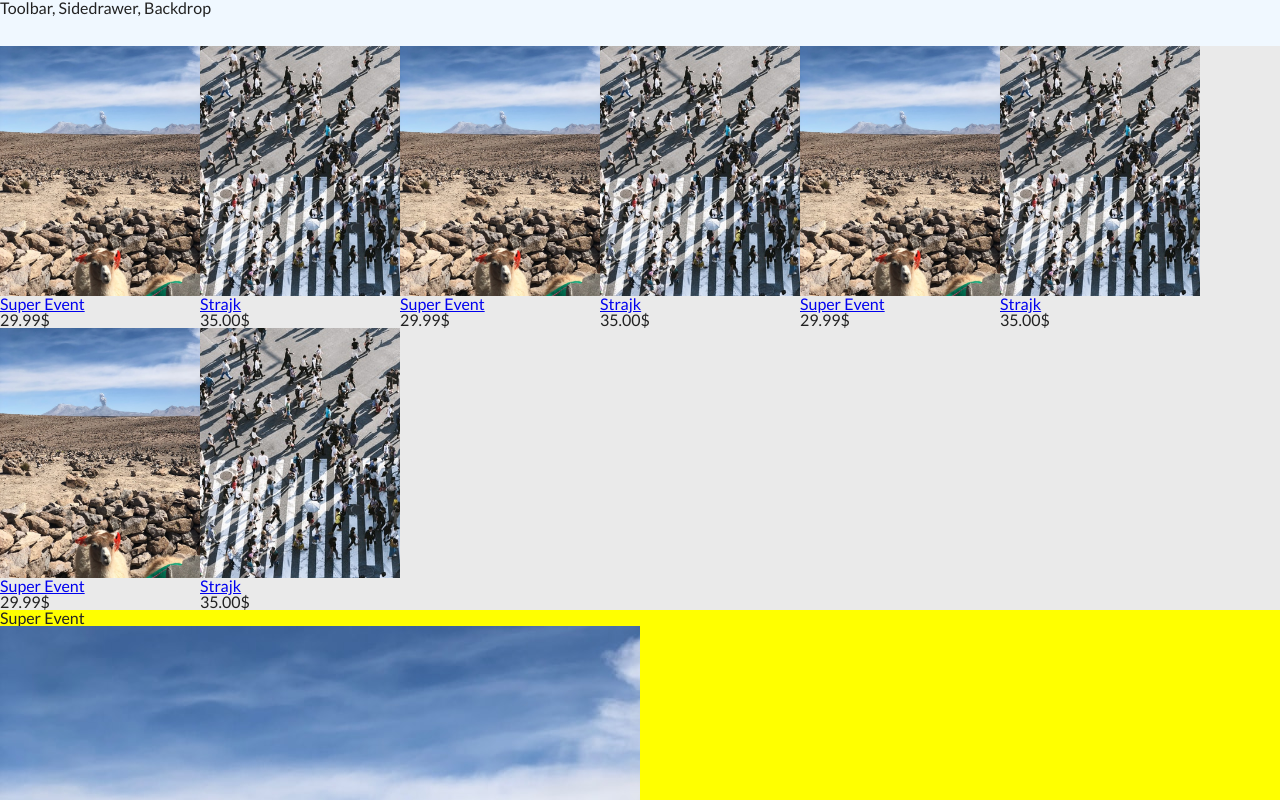
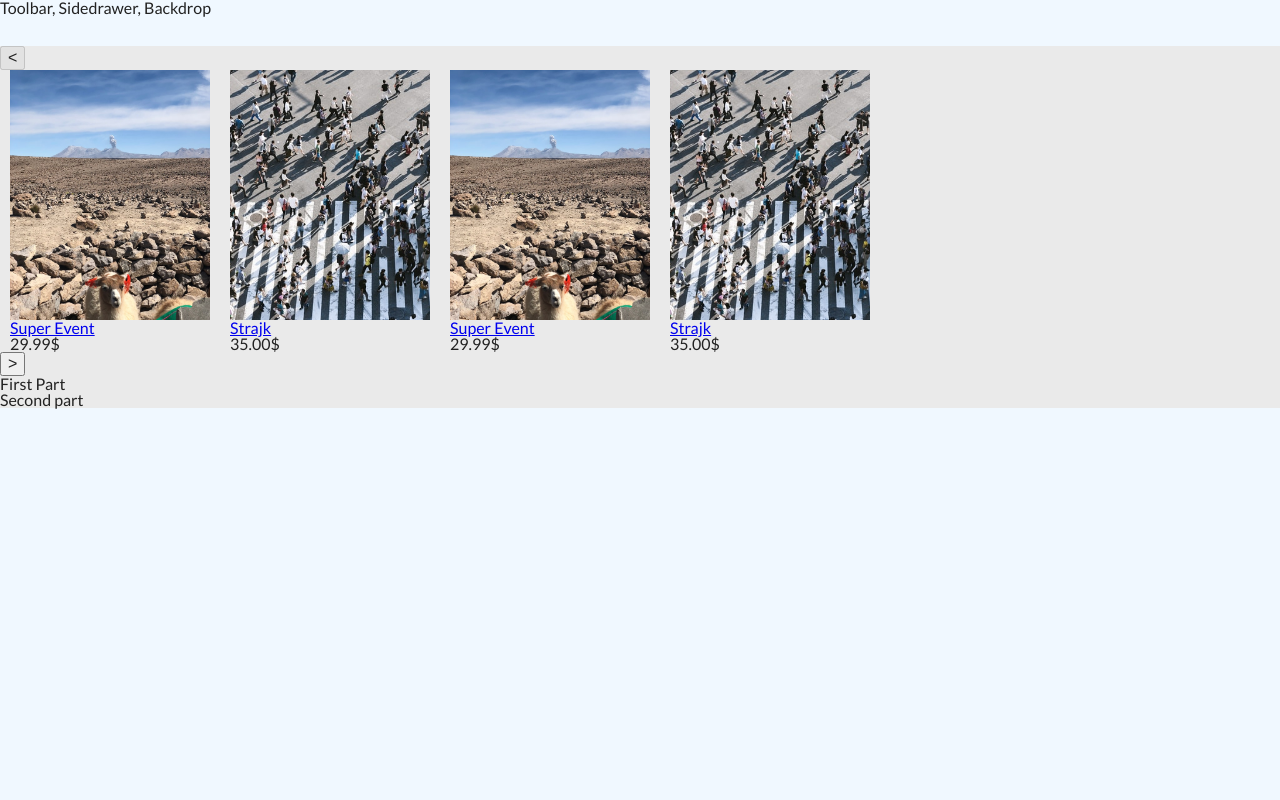
Before and after one commit to tomaszduda1990/course-project, a React (Create React App) app: page / in a window 1280 px wide. Shown: the top 800 px of the page. Built offline with nearby package versions, Linux system fonts and the light colour scheme.

Commit message:
added simple carousel to event list

```diff
--- a/src/components/Event/EventListItem.module.css
+++ b/src/components/Event/EventListItem.module.css
@@ -1,5 +1,9 @@
 .Class {
     font-size: 15px;
+}
+
+li {
+    margin: 0 10px;
 }
 
 .ImgContainer {
--- a/src/containers/EventListContainer/EventListContainer.js
+++ b/src/containers/EventListContainer/EventListContainer.js
@@ -14,7 +14,7 @@ const events = [
         date: "20.10.2020",
         description: "Lorem ipsum dolor sit amet, consectetur adipisicing elit. Corporis culpa cupiditate dignissimos dolor, doloribus eius enim illum ipsum iusto laboriosam libero maxime, nulla porro quasi quia suscipit tempore voluptas, voluptatibus?",
         price: 29.99,
-            imgUrl: goatImg
+        imgUrl: goatImg
     },
     {
         id: 51231123,
@@ -82,15 +82,34 @@ const events = [
 ];
 
 class EventListContainer extends React.Component {
-    render(){
+    state = {
+        listPosition: 0
+    }
+
+    nextItemHandler = () => {
+        console.log(events.length)
+        if(this.state.listPosition+ 4 > 0){
+            this.setState({listPosition: this.state.listPosition - 1});
+        }
+
+    }
+    prevItemHandler = () => {
+        if(this.state.listPosition) {
+            this.setState({listPosition: this.state.listPosition + 1});
+        }
+    }
+
+    render() {
         return (
-            <div>
-                <ul className={classes.List}>
-                    {events.map(event => <Event key={event.id + Math.random()} {...event} />)}
-                </ul>
-                <EventDetails {...events[0]} />
-            </div>
-
+            <>
+                <button onClick={this.prevItemHandler} disabled={this.state.listPosition === 0}>&lt;</button>
+                <div className={classes.ListContainer}>
+                    <ul className={classes.List} style={{transform: `translateX(${this.state.listPosition * 220}px)`}}>
+                        {events.map(event => <Event key={event.id + Math.random()} {...event} />)}
+                    </ul>
+                </div>
+                <button onClick={this.nextItemHandler}>&gt;</button>
+            </>
         )
     }
 }
--- a/src/containers/EventListContainer/EventListContainer.module.css
+++ b/src/containers/EventListContainer/EventListContainer.module.css
@@ -1,11 +1,10 @@
+.ListContainer {
+    max-width: 880px;
+    overflow: hidden;
+}
 .List {
-    /*display: grid;*/
-    /*grid-template-columns: repeat(1, 1fr);*/
-    /*justify-items: center;*/
-   display: flex;
-    flex-wrap: wrap;
-    /*column-gap: 10px;*/
-    /*row-gap: 15px;*/
-    list-style: none;
-    padding: 0;
+    display: flex;
+    justify-items: center;
+    flex-wrap: nowrap;
+    transition: transform 0.4s ease-in-out;
 }
```
